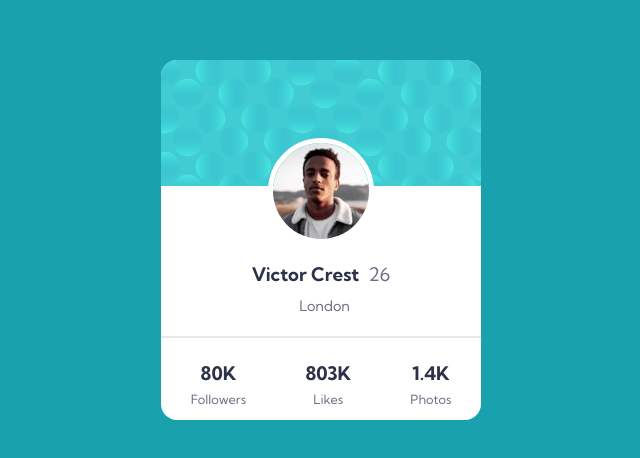
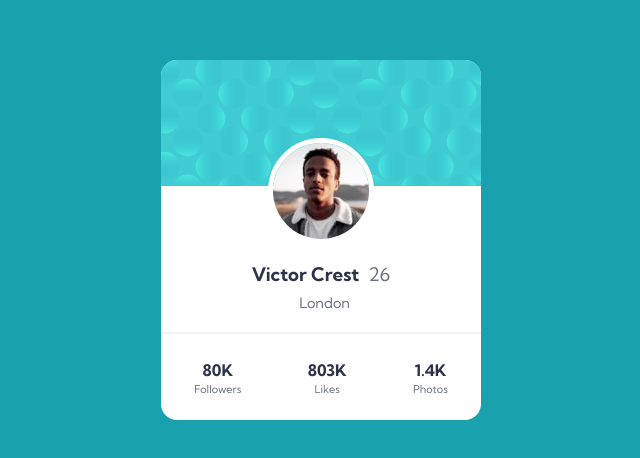
Before and after one commit to TheTryfechta/profile-card-component-main, a plain HTML site: page index.html in a window 1280 px wide. Shown: the part 168-626 px from the top of the page, without its empty margins (319-959 px from the left). Drawn offline with Linux system fonts and the light colour scheme.

Commit message:
Tweak styling

```diff
--- a/style.css
+++ b/style.css
@@ -45,7 +45,7 @@ img {
 h3 {
   color: var(--dark-blue);
   margin-top: 0.8em;
-  margin-bottom: 0.5em;
+  margin-bottom: 0.3em;
 }
 
 span {
@@ -59,13 +59,14 @@ span {
 }
 
 .stats {
+  font-size: 0.85em;
   width: 100%;
-  border-top: 2px solid rgb(231, 231, 231);
+  border-top: 2px solid rgb(241, 241, 241);
   display: flex;
   justify-content: space-around;
   align-items: center;
-  padding: 1em;
-  margin-top: 1.3em;
+  padding: 1.5em;
+  margin-top: 1.5em;
 }
 
 .stats h3 {
```
